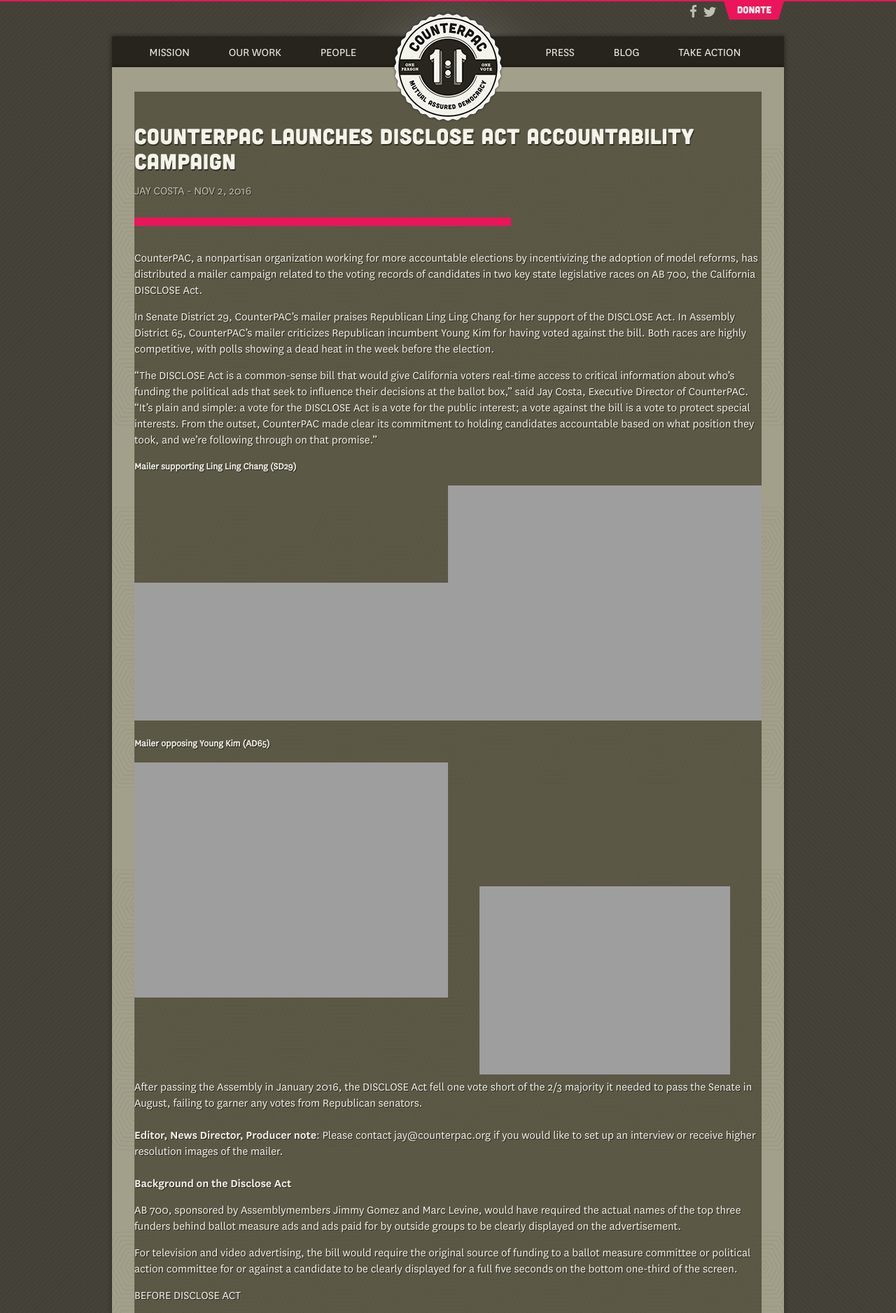
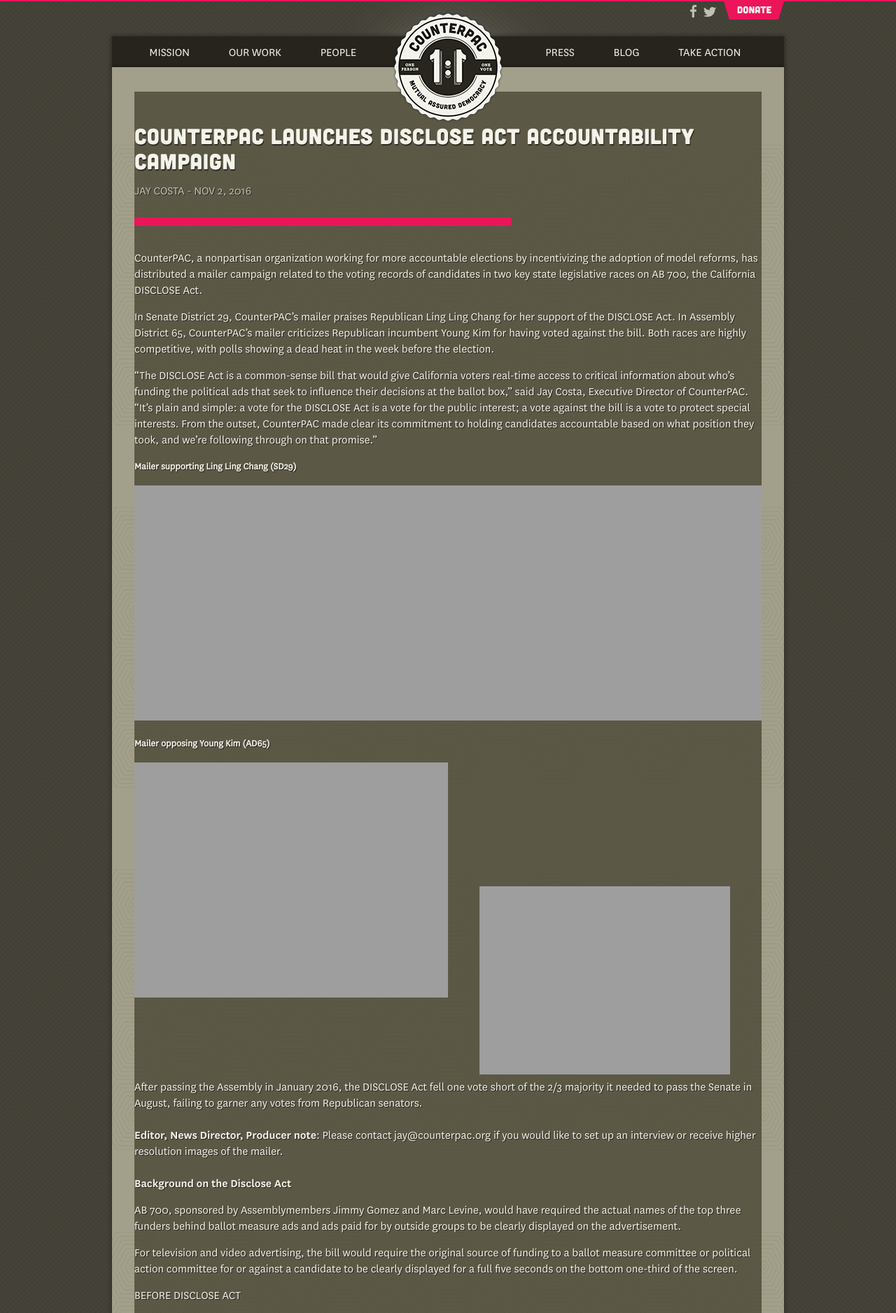
Before and after one commit to counterpac/counterpac.github.io, a Jekyll site: the page built from _posts/2016-11-02-disclose-accountability.md, in a window 1280 px wide. Shown: the top 1877 px of the page at 70% size. Built offline with Jekyll 4.4.1, drawn with Linux system fonts in a browser that asks for light colours; nearby versions of some CDN libraries; grey boxes are pictures that could not be loaded.

Commit message:
fix blog post
fix blog post

```diff
--- a/_posts/2016-11-02-disclose-accountability.md
+++ b/_posts/2016-11-02-disclose-accountability.md
@@ -13,7 +13,7 @@
 “The DISCLOSE Act is a common-sense bill that would give California voters real-time access to critical information about who's funding the political ads that seek to influence their decisions at the ballot box,” said Jay Costa, Executive Director of CounterPAC. "It's plain and simple: a vote for the DISCLOSE Act is a vote for the public interest; a vote against the bill is a vote to protect special interests. From the outset, CounterPAC made clear its commitment to holding candidates accountable based on what position they took, and we're following through on that promise."
 
 <h5>Mailer supporting Ling Ling Chang (SD29)</h5>
-<a href="https://gallery.mailchimp.com/5116210bd2bfdba8e7d82757a/_compresseds/58b7b839-cc04-402a-a3a4-73a29a711f06.jpg" target="_blank"><img align="none" height="197" src="http://counterpac.org/images/campaigns/campaign_sd29_front_20161102.jpg" style="width: 50%;"></a><a href="https://gallery.mailchimp.com/5116210bd2bfdba8e7d82757a/_compresseds/da161541-c642-4a1d-b301-60722f9608c6.jpg" target="_blank"><img align="none" height="197" src="http://counterpac.org/images/campaigns/campaign_sd29_back_20161102.jpg" style="width: 50%;margin: 0px;border: 0;height: auto !important;outline: none;text-decoration: none;-ms-interpolation-mode: bicubic;" width="300"></a><br>
+<a href="https://gallery.mailchimp.com/5116210bd2bfdba8e7d82757a/_compresseds/58b7b839-cc04-402a-a3a4-73a29a711f06.jpg" target="_blank"><img align="none" src="http://counterpac.org/images/campaigns/campaign_sd29_front_20161102.jpg" style="width: 50%;"></a><a href="https://gallery.mailchimp.com/5116210bd2bfdba8e7d82757a/_compresseds/da161541-c642-4a1d-b301-60722f9608c6.jpg" target="_blank"><img align="none" src="http://counterpac.org/images/campaigns/campaign_sd29_back_20161102.jpg" style="width: 50%;margin: 0px;border: 0;height: auto !important;outline: none;text-decoration: none;-ms-interpolation-mode: bicubic;"></a><br>
 <h5>Mailer opposing Young Kim (AD65)</h5>
 <a href="https://gallery.mailchimp.com/5116210bd2bfdba8e7d82757a/_compresseds/cbfd4d32-2c74-4c3c-918f-acfef8380272.jpg" target="_blank"><img align="none" height="197" src="http://counterpac.org/images/campaigns/campaign_ad65_front_20161102.jpg" style="width: 50%;margin-bottom: 110px;margin-right: 5%;border: 0;height: auto !important;outline: none;text-decoration: none;-ms-interpolation-mode: bicubic;" width="300"></a><a href="https://gallery.mailchimp.com/5116210bd2bfdba8e7d82757a/_compresseds/0f6a7b43-ef08-45c8-8ccb-07411f76898b.jpg" target="_blank"><img align="none" height="304" src="http://counterpac.org/images/campaigns/campaign_ad65_back_20161102.jpg" style="width: 40%;border: 0;height: auto !important;outline: none;text-decoration: none;-ms-interpolation-mode: bicubic;" width="200"></a><br>
 After passing the Assembly in January 2016, the DISCLOSE Act fell one vote short of the 2/3 majority it needed to pass the Senate in August, failing to garner any votes from Republican senators.<br>
```
